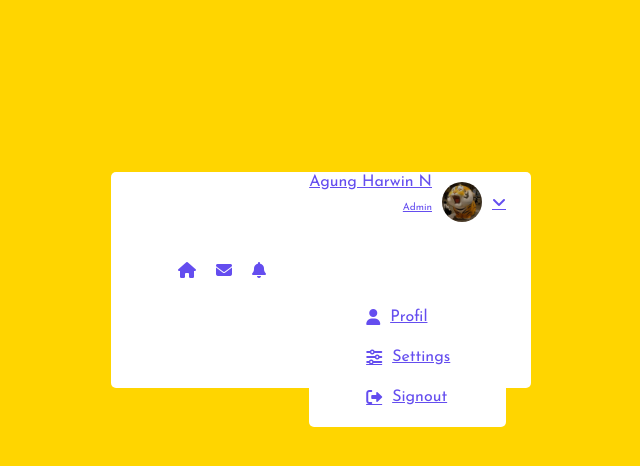
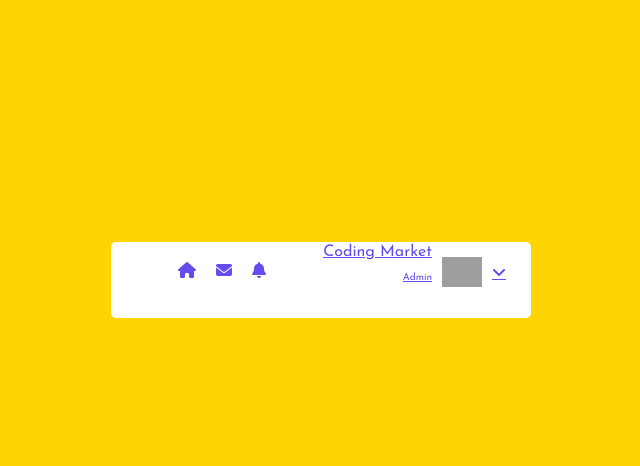
Before and after one commit to Harwin14/Point-Of-Sales, a Node server app: page /a in a window 1280 px wide. Shown: the top 466 px of the page, without its empty margins (319-959 px from the left). Run offline with Node 20, Linux system fonts and the light colour scheme; some libraries are stand-ins or nearby versions; grey boxes are pictures that could not be loaded.

Commit message:
dropsdown

```diff
--- a/public/stylesheets/style4.css
+++ b/public/stylesheets/style4.css
@@ -1,78 +1,77 @@
 @import url('https://fonts.googleapis.com/css?family=Josefin+Sans&display=swap');
 
-* {
-    list-style: none;
-    text-decoration: none;
+
+*{
   margin: 0;
   padding: 0;
   box-sizing: border-box;
+  list-style: none;
+  text-decoration: none;
   font-family: 'Josefin Sans', sans-serif;
-
 }
 
-.body {
+.body{
   background: #ffd500;
-
 }
 
-.wrapper {
+.wrapper{
   position: absolute;
   top: 35%;
   left: 50%;
-    transform: translate(-50%, -50%);
+  transform: translate(-50%,-50%);
 }
 
-.wrapper .navbar {
+.wrapper .navbar{
   width: 420px;
   background: #fff;
   display: flex;
   justify-content: space-between;
-    ;
   padding: 10px 25px;
   border-radius: 5px;
 }
 
-.wrapper .navbar a {
+.wrapper .navbar ul li a{
   color: #644def;
 }
 
 .wrapper .navbar .left ul,
-.wrapper .navbar .right ul li a {
+.wrapper .navbar .right ul li a{
   display: flex;
+  align-items: center;
   height: 40px;
-    align-items: center;
 }
 
 .wrapper .navbar .left ul li,
-.wrapper .navbar .right img {
+.wrapper .navbar .right img{
   margin: 0 10px;
 }
 
-.wrapper .navbar .right a {
+.wrapper .navbar .right a{
   text-align: right;
 }
 
-.wrapper .navbar .right a span {
+.wrapper .navbar .right a span{
   font-size: 10px;
 }
 
-.wrapper .navbar .right ul li {
+.wrapper .navbar .right ul li{
   position: relative;
 }
 
-.wrapper .navbar .right ul li .dropdown {
-    position: relative;
+.wrapper .navbar .right ul li .dropdown{
+  position: absolute;
   top: 65px;
   right: 0;
   background: #fff;
-     padding:10px 25px;
+  padding: 10px 25px;
   border-radius: 5px;
+  display: none;
+}
 
-}
 .wrapper .navbar .right ul li .dropdown .fas{
   margin-right: 10px;
+}
 
-}
 .wrapper .navbar .right ul li .dropdown:before{
   content: "";
   position: absolute;
@@ -80,7 +79,9 @@
   left: 50%;
   transform: translateX(-50%);
   border: 10px solid;
-    border-color: transparent transparent
-      #fff transparent;
+  border-color: transparent transparent #fff transparent;
+}
 
+.wrapper .navbar .right ul li.active .dropdown{
+  display: block;
 }
--- a/views/a.ejs
+++ b/views/a.ejs
@@ -15,45 +15,45 @@
 </head>
 
 <body class="body">
+
     <div class="wrapper">
         <div class="navbar">
             <div class="left">
                 <ul>
-                    <li><a href="#"><i class="fas fa-home"></i></a></li>
-                    <li><a href="#"><i class="fas fa-envelope"></i></a></li>
-                    <li><a href="#"><i class="fas fa-bell"></i></a></li>
-                </ul>
+                  <li><a href="#">
+                    <i class="fas fa-home"></i></a></li>
+                  <li><a href="#">
+                    <i class="fas fa-envelope"></i></a></li>
+                  <li><a href="#">
+                    <i class="fas fa-bell"></i></a></li>
+              </ul>
             </div>
             <div class="right">
                 <ul>
-                    <li><a href="#">
-                            <p>Agung Harwin N<br> <span>Admin</span></p>
-                            <img src="/images/112538956.jpeg" class="rounded-circle " alt="Admin_image" width="40">
-                            <i class="fas fa-angle-down"></i>
-                        </a>
+                  <li>
+                    <a href="#">
+                      <p>Coding Market<br> <span>Admin</span></p><img src="Profile.png" alt="Admin" width="40"><i class="fas fa-angle-down"></i>
+                    </a>
+
                     <div class="dropdown">
                         <ul>
-                            <li><a href="#">
-                                <i class="fas fa-user"></i>
-                                Profil
-                            </a></li>
-                            <li><a href="#">
-                                <i class="fas fa-sliders-h"></i>
-                                Settings
-                            </a></li>
-                            <li><a href="#">
-                                <i class="fas fa-sign-out-alt"></i>
-                                Signout
-                            </a></li>
-                        </ul>
+                          <li><a href="#"><i class="fas fa-user"></i> Profile</a></li>
+                          <li><a href="#"><i class="fas fa-sliders-h"></i> Settings</a></li>
+                          <li><a href="#"><i class="fas fa-sign-out-alt"></i> Signout</a></li>
+                      </ul>
                     </div>
 
-                    </li>
-                </ul>
+                  </li>
+              </ul>
             </div>
         </div>
     </div>
 
+    <script>
+        document.querySelector(".right ul li").addEventListener("click", function(){
+              this.classList.toggle("active");
+        });
+    </script>
 
 </body>
 
```
Lines whose indentation alone changed are shown as unchanged.
